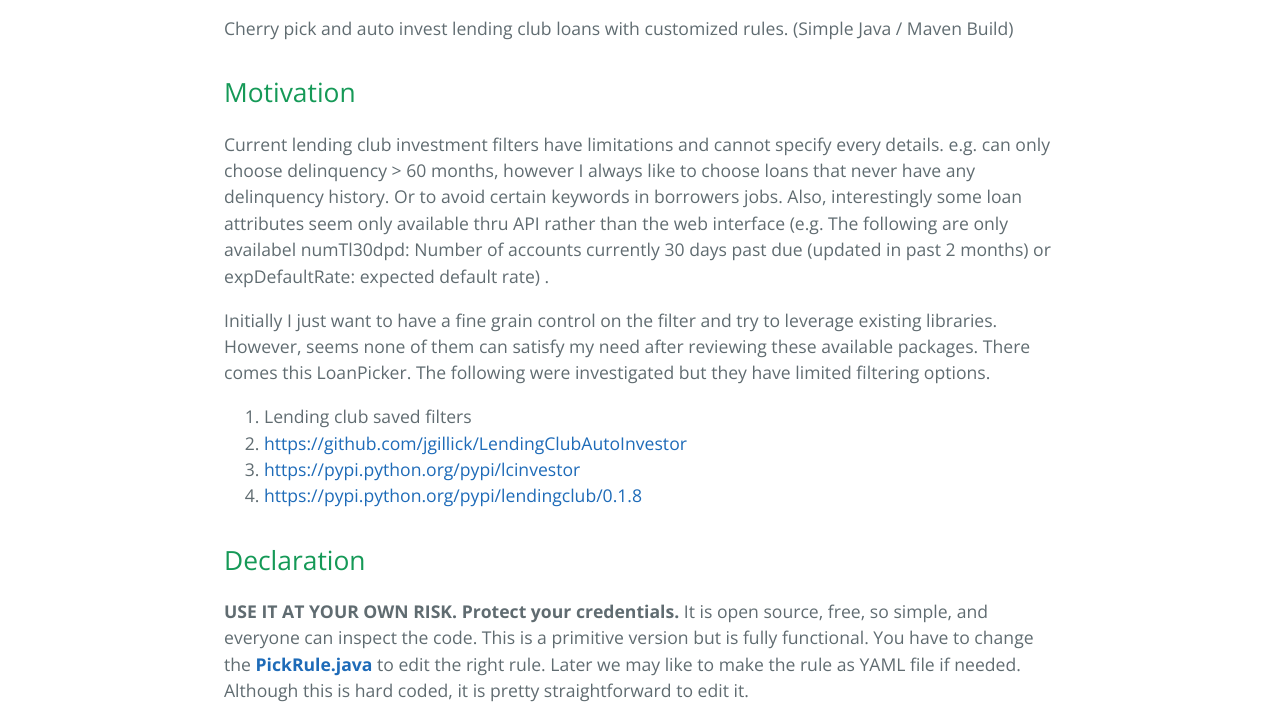
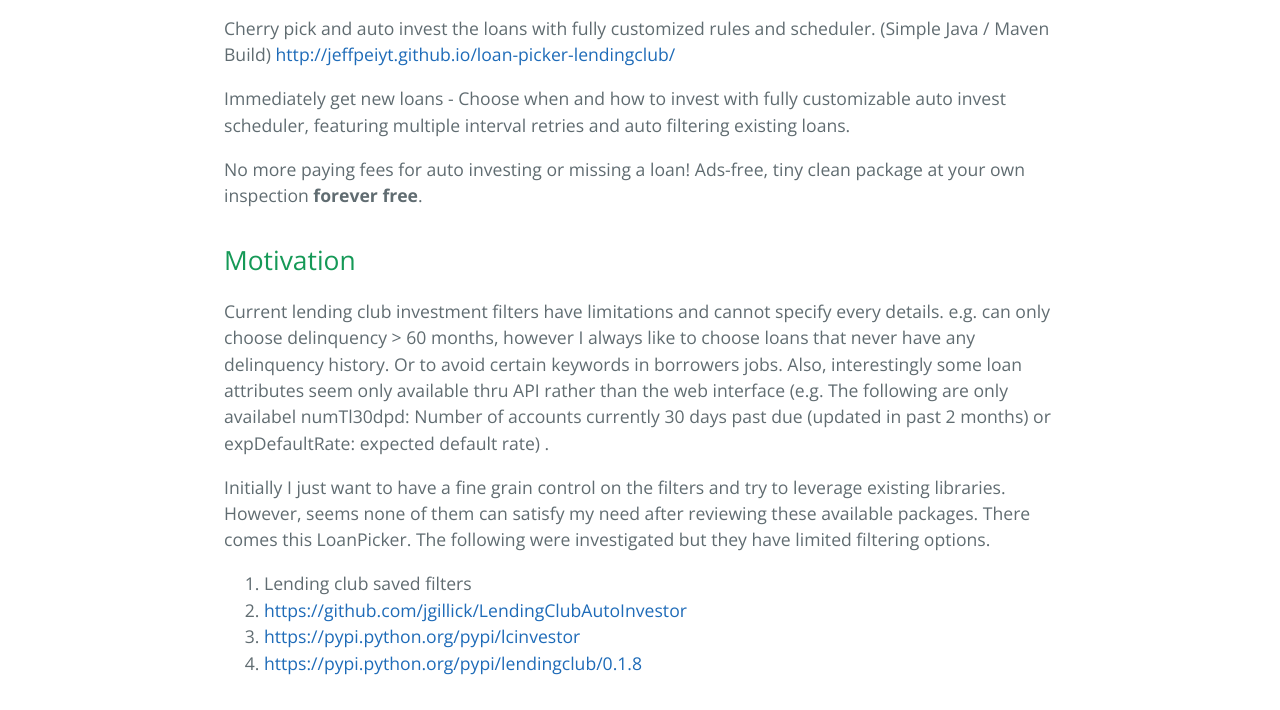
Before and after one commit to jeffpeiyt/loan-picker-lendingclub, a plain HTML site: page index.html in a window 1280 px wide. Shown: the part 470-1180 px from the top of the page. Drawn offline with nearby package versions, Linux system fonts and the light colour scheme.

```diff
--- a/index.html
+++ b/index.html
@@ -22,14 +22,19 @@
       <h1>
 <a id="loan-picker-for-lending-club" class="anchor" href="#loan-picker-for-lending-club" aria-hidden="true"><span class="octicon octicon-link"></span></a>Loan Picker for Lending Club</h1>
 
-<p>Cherry pick and auto invest lending club loans with customized rules. (Simple Java / Maven Build)</p>
+<p>Cherry pick and auto invest the loans with fully customized rules and scheduler.  (Simple Java / Maven Build)
+<a href="http://jeffpeiyt.github.io/loan-picker-lendingclub/">http://jeffpeiyt.github.io/loan-picker-lendingclub/</a></p>
+
+<p>Immediately get new loans - Choose when and how to invest with fully customizable auto invest scheduler, featuring multiple interval retries and auto filtering existing loans.</p>
+
+<p>No more paying fees for auto investing or missing a loan! Ads-free, tiny clean package at your own inspection <strong>forever free</strong>.</p>
 
 <h2>
 <a id="motivation" class="anchor" href="#motivation" aria-hidden="true"><span class="octicon octicon-link"></span></a>Motivation</h2>
 
 <p>Current lending club investment filters have limitations and cannot specify every details. e.g. can only choose delinquency &gt; 60 months, however I always like to choose loans that never have any delinquency history. Or to avoid certain keywords in borrowers jobs.   Also, interestingly some loan attributes seem only available thru API rather than the web interface (e.g. The following are only availabel  numTl30dpd: Number of accounts currently 30 days past due (updated in past 2 months) or expDefaultRate: expected default rate) . </p>
 
-<p>Initially I just want to have a fine grain control on the filter and try to leverage existing libraries. However, seems none of them can satisfy my need after reviewing these available packages.  There comes this LoanPicker. The following were investigated but they have limited filtering options.</p>
+<p>Initially I just want to have a fine grain control on the filters and try to leverage existing libraries. However, seems none of them can satisfy my need after reviewing these available packages.  There comes this LoanPicker. The following were investigated but they have limited filtering options.</p>
 
 <ol>
 <li>Lending club saved filters</li>
@@ -46,7 +51,7 @@
 <h2>
 <a id="declaration" class="anchor" href="#declaration" aria-hidden="true"><span class="octicon octicon-link"></span></a>Declaration</h2>
 
-<p><strong>USE IT AT YOUR OWN RISK. Protect your credentials.</strong> It is open source, free, so simple, and everyone can inspect the code. This is a primitive version but is fully functional. You have to change the <a href="https://github.com/jeffpeiyt/loan-picker-lendingclub/blob/master/src/main/java/com/ypei/loanpicker/PickRule.java"><strong>PickRule.java</strong></a> to edit the right rule.  Later we may like to make the rule as YAML file if needed.  Although this is hard coded, it is pretty straightforward to edit it.</p>
+<p><strong>USE IT AT YOUR OWN RISK. Protect your credentials.</strong> It is open source, free, so simple, and everyone can inspect the code. This is a primitive version but is fully functional. I used is for 2 weeks and saves me tons of effort and really able to get the great loans at the first moment. You will need to change the <a href="https://github.com/jeffpeiyt/loan-picker-lendingclub/blob/master/src/main/java/com/ypei/loanpicker/PickRule.java"><strong>PickRule.java</strong></a> to edit the right rule.  Later we may like to make the rule as YAML file if needed.  Although this is hard coded, it is pretty straightforward to edit it.</p>
 
 <h2>
 <a id="features" class="anchor" href="#features" aria-hidden="true"><span class="octicon octicon-link"></span></a>Features</h2>
@@ -290,7 +295,7 @@
 Config loaded: Key : PURCHASE_LIMIT, Value : 2
 Config loaded: Key : RUN_AS_SCHEDULER, Value : true
 Config loaded: Key : PORTFOLIO_ID, Value : ****
-Config loaded: Key : CRON_EXPRESSION, Value : 0 * 6,10,14,18 * * ?
+Config loaded: Key : CRON_EXPRESSION, Value : 0 * 6/10/14/18 * * ?
 ***********START_AS_SCHEDULER***********
 START_THIS_ROUND_OF_LOOP_IN_INVEST_JOB:group1.investJob executing at 2015.06.26.16.19.30.010-0700
 LOOP_1/2 STARTS_NOW...
```
Also changed, not shown: params.json (+1 -1 lines).
